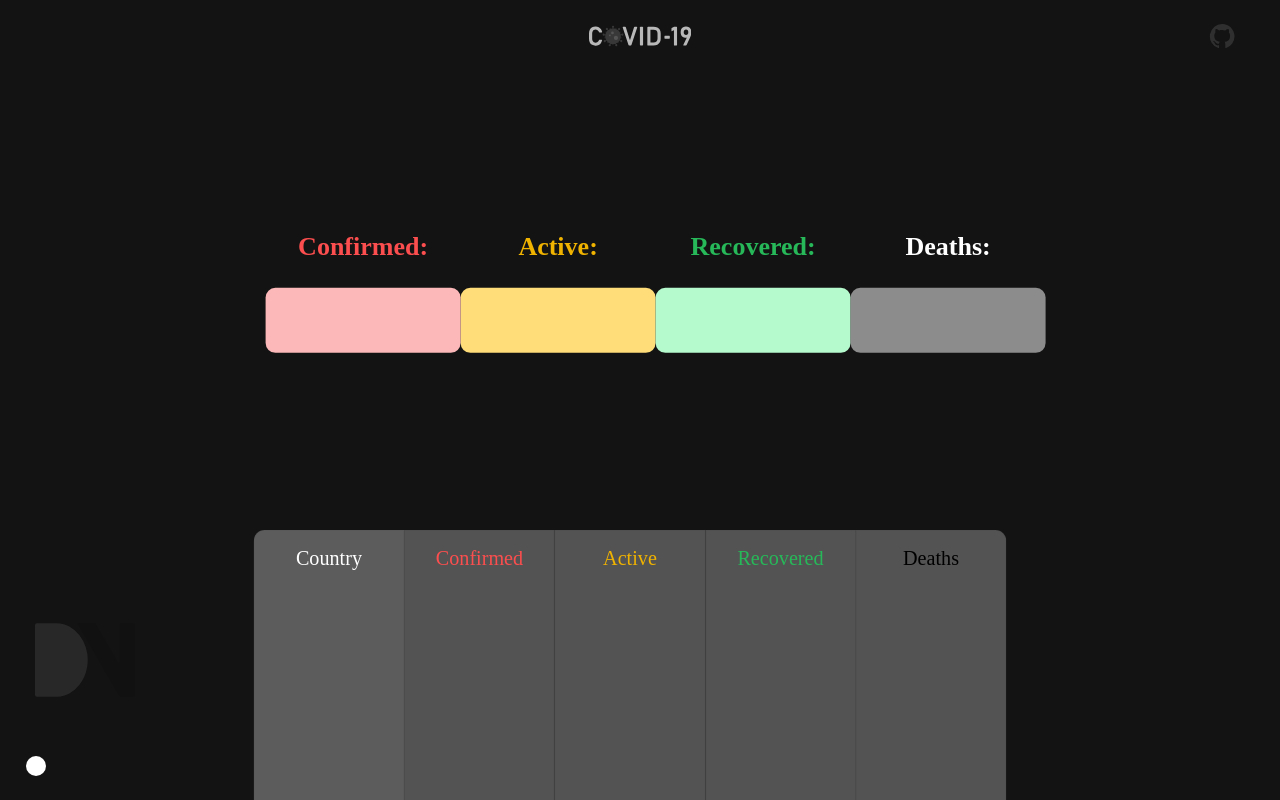
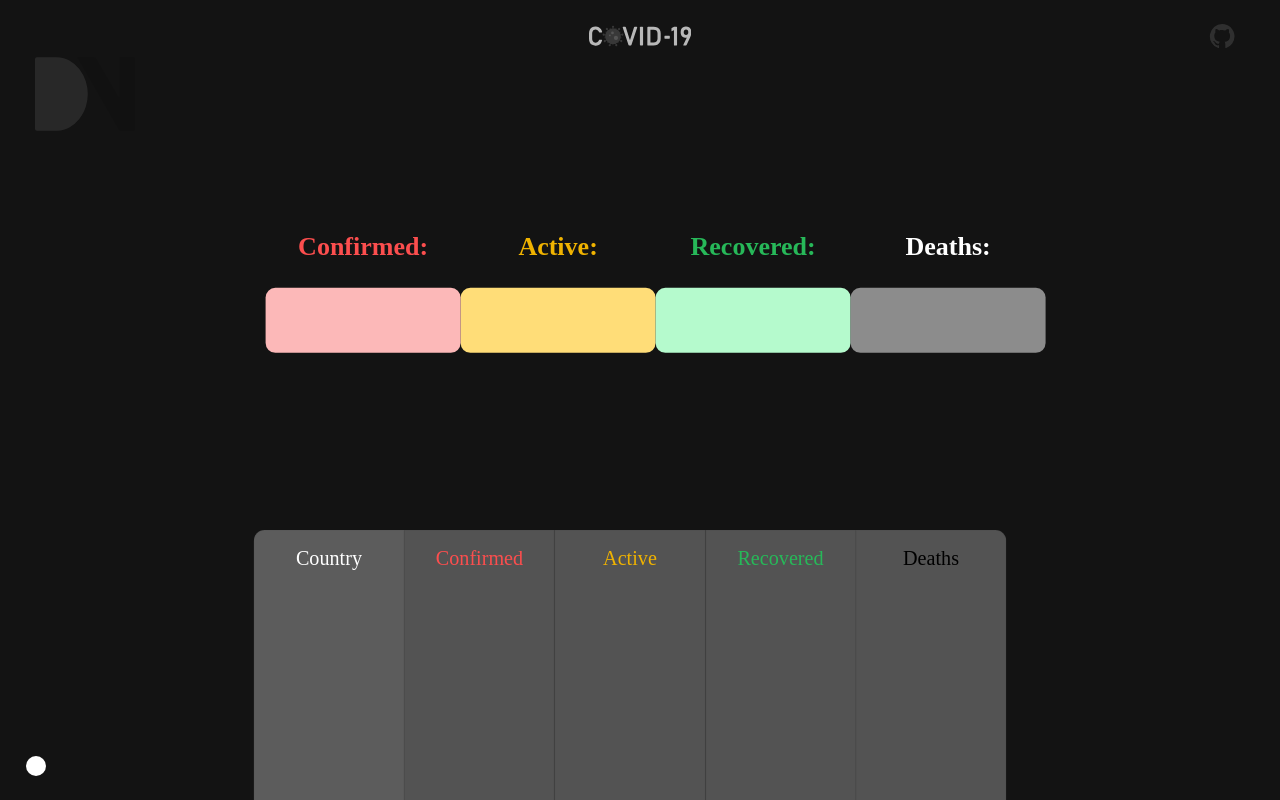
Before and after one commit to dnvie/covid, a plain HTML site: page index.html in a window 1280 px wide. Drawn offline with nearby package versions, Linux system fonts and the light colour scheme; no server answers; a web font is replaced by a local one.

Commit message:
Update style.css

```diff
--- a/style.css
+++ b/style.css
@@ -64,8 +64,8 @@
         text-align: left;
         align-content: left;
         align-self: left;
-        height: 25%;
-        bottom: 40px;
+        height: 16%;
+        top: 30px;
         left: 35px;
         opacity: 50%;
         z-index: 10;
```
